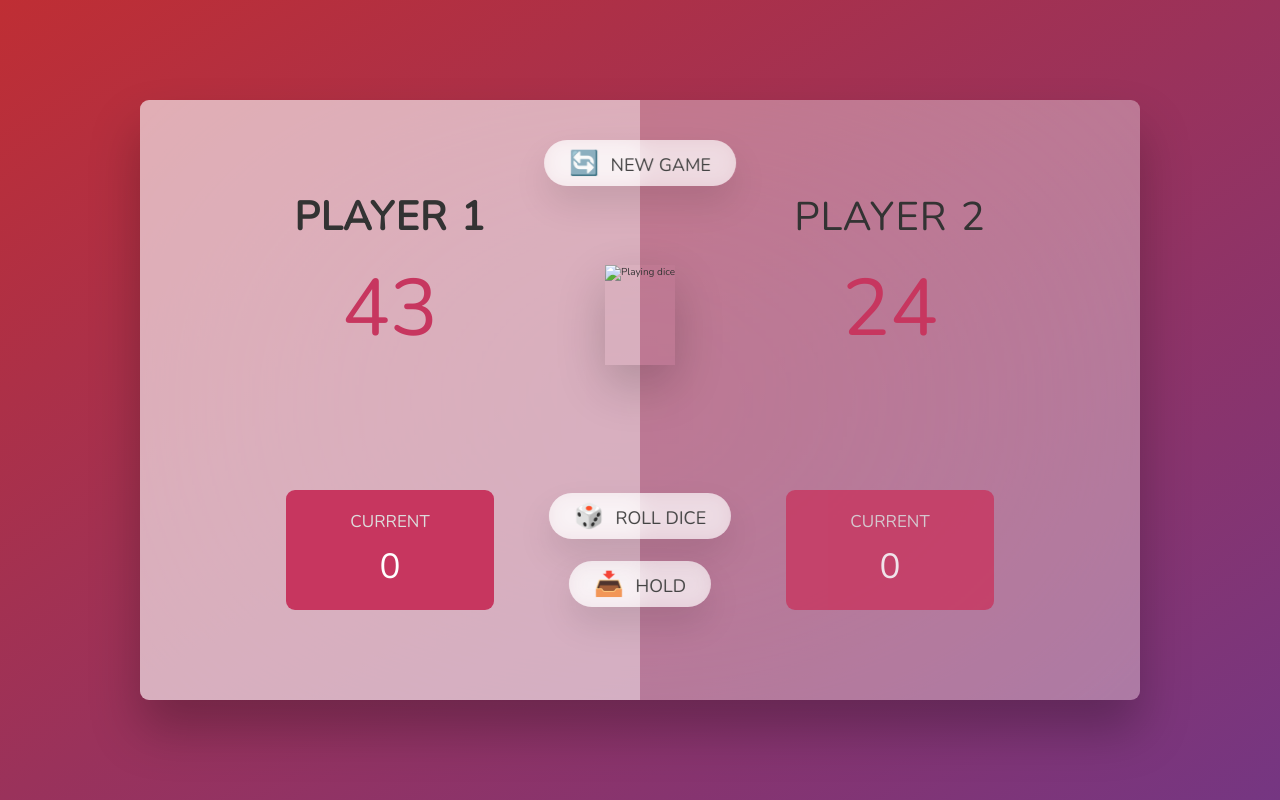
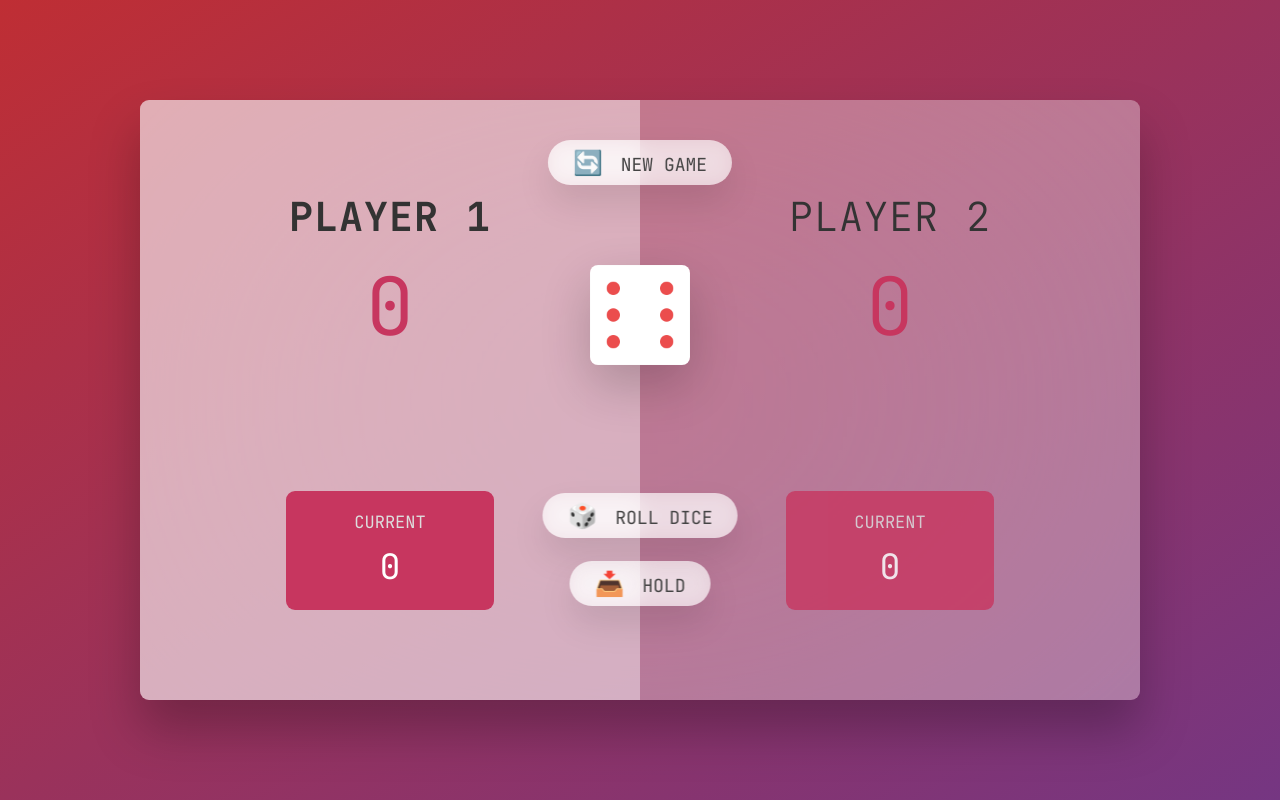
Before and after one commit to Toukir-Solanki/Roll-Saga, a plain HTML site: page index.html in a window 1280 px wide. Both pictures are taken after a click on the button "🎲 ROLL DICE". Drawn offline with nearby package versions, Linux system fonts and the light colour scheme.

Commit message:
added the dice roll fucntion

```diff
--- a/index.html
+++ b/index.html
@@ -5,7 +5,7 @@
     <meta name="viewport" content="width=device-width, initial-scale=1.0" />
     <meta http-equiv="X-UA-Compatible" content="ie=edge" />
     <link rel="stylesheet" href="style.css" />
-    <title>Pig Game</title>
+    <title>Roll Saga</title>
   </head>
   <body>
     <main>
@@ -26,7 +26,7 @@
         </div>
       </section>
 
-      <img src="dice-5.png" alt="Playing dice" class="dice" />
+      <img src="DICE/dice-5.png" alt="Playing dice" class="dice" />
       <button class="btn btn--new">🔄 New game</button>
       <button class="btn btn--roll">🎲 Roll dice</button>
       <button class="btn btn--hold">📥 Hold</button>
--- a/script.js
+++ b/script.js
@@ -1 +1,36 @@
-'use strict';
+"use strict";
+
+//---------------Selecting the Elements-------------
+const player_0 = document.querySelector(".player--0");
+const player_1 = document.querySelector(".player--1");
+const player_0_score = document.getElementById("score--0");
+const player_1_score = document.getElementById("score--1");
+const dice_img = document.querySelector(".dice");
+const btn_new = document.querySelector(".btn--new");
+const btn_roll = document.querySelector(".btn--roll");
+const btn_hold = document.querySelector(".btn--hold");
+
+//---------------Starting Conditions-----------------
+function toggle_player() {
+  [player_0, player_1].forEach((element) => {
+    element.classList.toggle("player--active");
+  });
+}
+
+//---------------Starting Conditions-----------------
+player_0_score.textContent = 0;
+player_1_score.textContent = 0;
+dice_img.classList.add("hidden");
+
+//---------------Rolling Dice Functionality-------------
+btn_roll.addEventListener("click", function () {
+  //1. Generating a random dise roll
+  const dice_random_number = Math.trunc(Math.random() * 6 + 1);
+  //2. display dice
+  dice_img.classList.remove("hidden");
+  dice_img.src = `DICE/dice-${dice_random_number}.png`;
+  //3. Check for rolled 1 : if ture,switch player
+  if (dice_random_number == 1) {
+    toggle_player();
+  }
+});
--- a/style.css
+++ b/style.css
@@ -1,5 +1,4 @@
-@import url('https://fonts.googleapis.com/css2?family=Nunito&display=swap');
-
+@import url("https://fonts.googleapis.com/css2?family=JetBrains+Mono:ital,wght@0,100..800;1,100..800&display=swap");
 * {
   margin: 0;
   padding: 0;
@@ -12,7 +11,7 @@ html {
 }
 
 body {
-  font-family: 'Nunito', sans-serif;
+  font-family: "JetBrains Mono", monospace;
   font-weight: 400;
   height: 100vh;
   color: #333;
@@ -165,3 +164,11 @@ main {
   font-weight: 700;
   color: #c7365f;
 }
+
+img {
+  border-radius: 8px;
+}
+
+.hidden {
+  display: none;
+}
```
